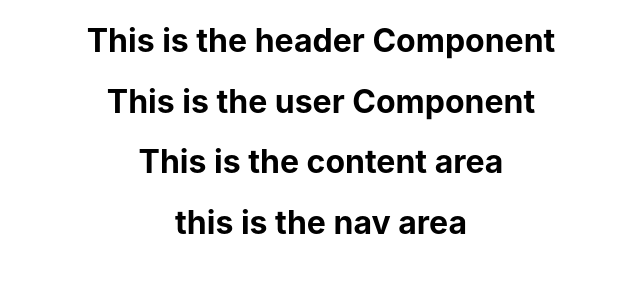
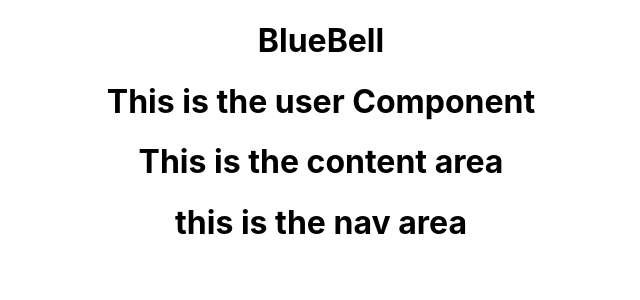
Before and after one commit to chrispscott/BlueBell-photo-app, a React (Create React App) app in the folder blue-bell/: page / in a window 1280 px wide. Shown: the top 300 px of the page, without its empty margins (319-959 px from the left). Built offline with nearby package versions, Linux system fonts and the light colour scheme.

Commit message:
header component is complete no styleing

```diff
--- a/blue-bell/src/components/Header.js
+++ b/blue-bell/src/components/Header.js
@@ -3,8 +3,10 @@ import React, { Component } from 'react';
 class Header extends Component {
     render() {
         return (
-            <div>
-                <h1>This is the header Component</h1>
+            <div className='container1'>
+                <a className='bell' src='##'></a>
+                <h1 className='title1'><a> BlueBell </a></h1>
+                <a className='settings' src='##'></a>
             </div>
         );
     }
```
